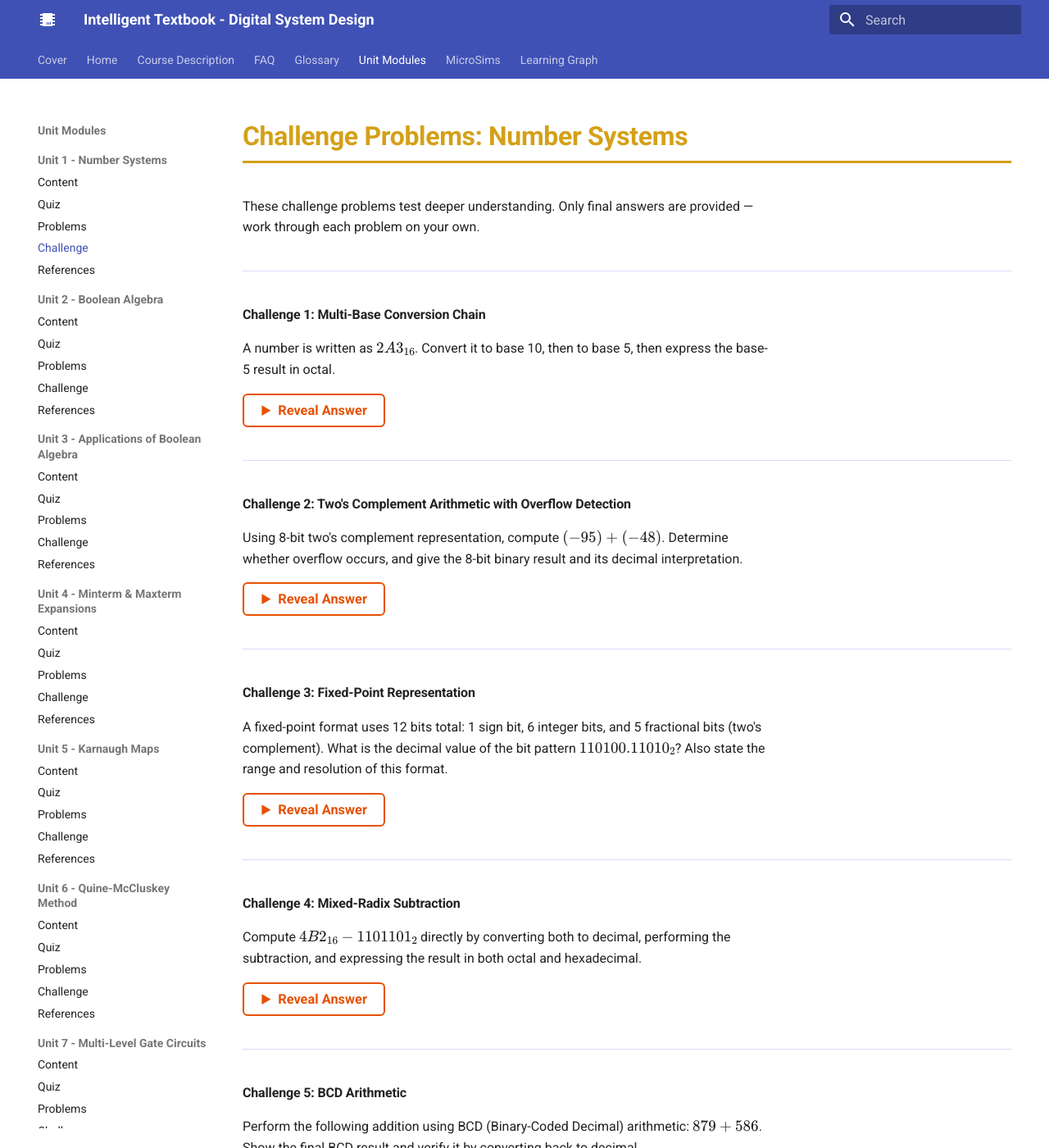
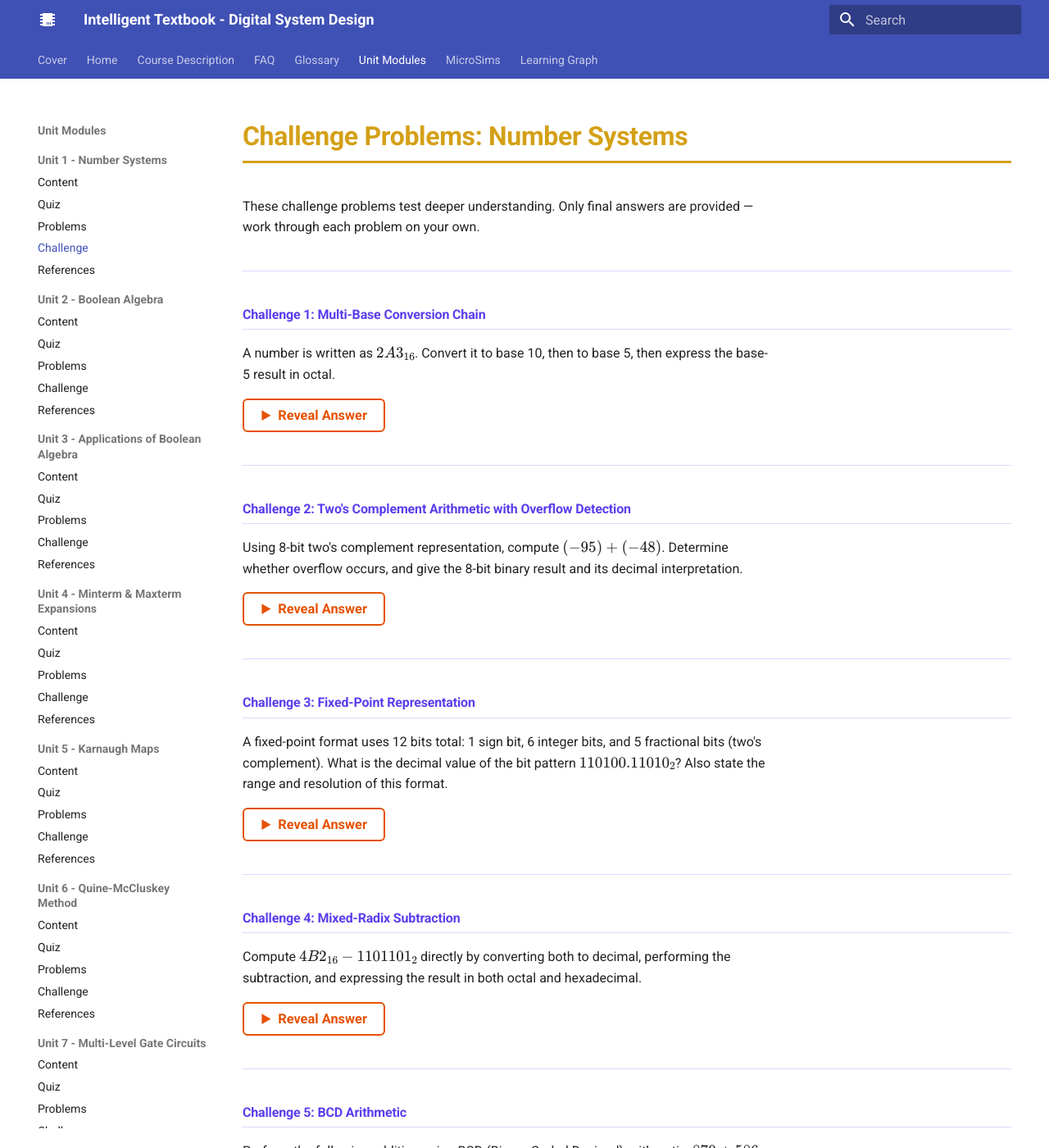
Before and after one commit to Nati-123/intelligent-textbook-ee2301, an MkDocs documentation site: the page built from docs/unit1-number-systems/challenge.md, in a window 1280 px wide and 1400 px high. Shown: the whole window at 82% size. Built offline with MkDocs 1.6.1 and Material for MkDocs 9.7.7, drawn with Linux system fonts in a browser that asks for light colours.

Commit message:
Apply design system to quiz page, add H4 styling for question numbers
Wrap quiz page in problems-styled div for consistent gold/purple
heading theme. Add H4 styling (purple, bold, lavender underline)
for quiz question numbers. All three pages (quiz, problems, challenge)
now share the same visual treatment.

Co-Authored-By: Claude Opus 4.6 <noreply@anthropic.com>

```diff
--- a/docs/stylesheets/extra.css
+++ b/docs/stylesheets/extra.css
@@ -617,6 +617,15 @@
   border-bottom: 1.5px solid #E0D6FF;
 }
 
+.problems-styled h4 {
+  color: #5A3EED !important;
+  font-weight: 700;
+  margin-top: 1.8rem;
+  margin-bottom: 0.6rem;
+  padding-bottom: 0.25rem;
+  border-bottom: 1.5px solid #E0D6FF;
+}
+
 .problems-styled hr {
   border: none;
   height: 1px;
--- a/mkdocs.yml
+++ b/mkdocs.yml
@@ -37,7 +37,7 @@ markdown_extensions:
       emoji_generator: !!python/name:material.extensions.emoji.to_svg
 
 extra_css:
-  - stylesheets/extra.css?v=15
+  - stylesheets/extra.css?v=16
   - stylesheets/audio-player.css
   - stylesheets/quiz.css?v=3
 
```
Also changed, not shown: docs/unit1-number-systems/quiz.md (+4 -0 lines).
